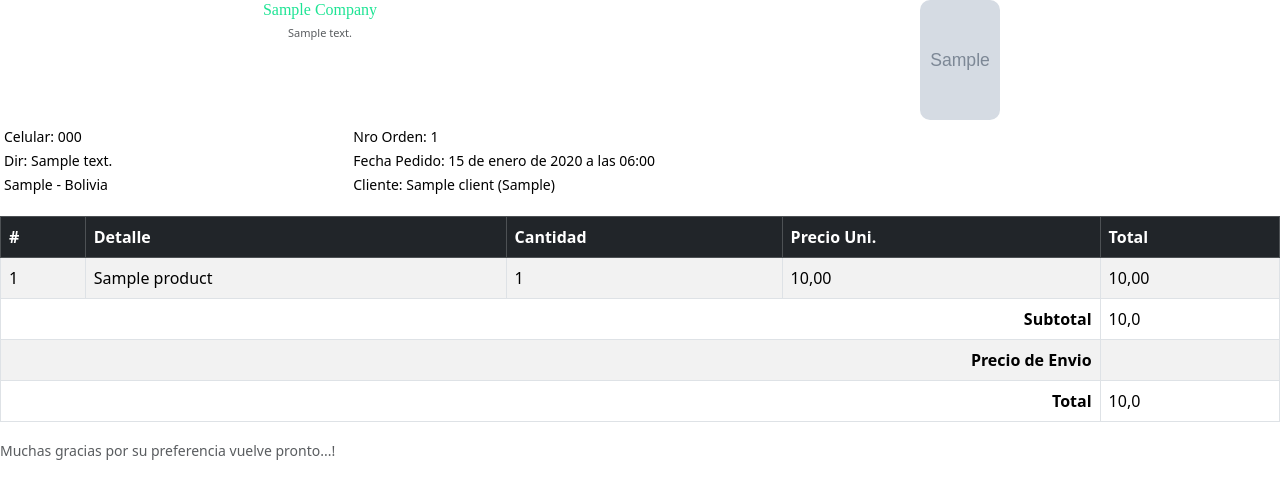
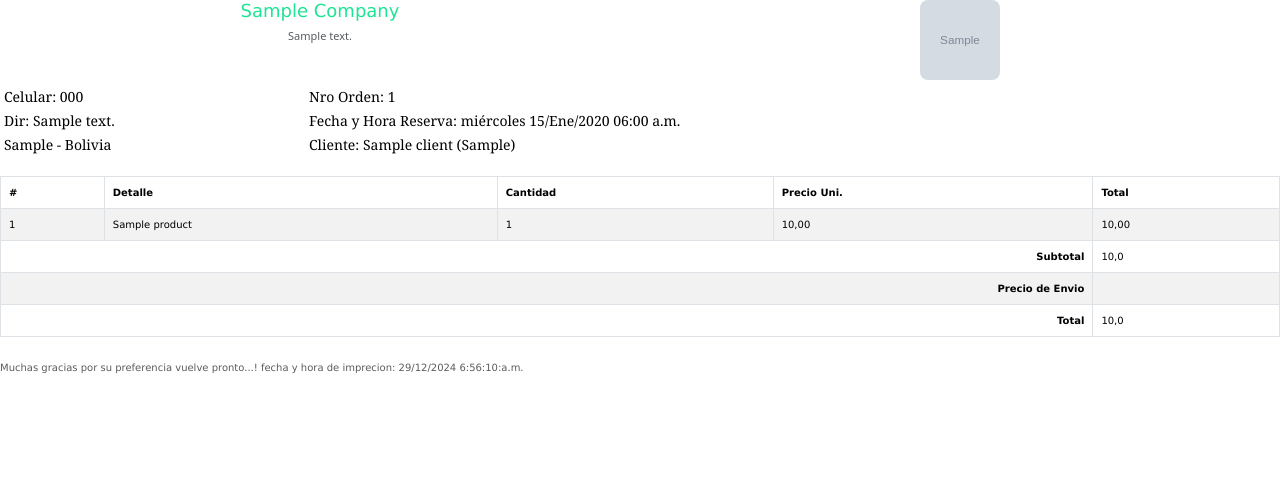
Before and after one commit to juanjavierl/ventas, a Django app: template app/tiendas/templates/reportes/report_order_pdf.html in a window 1280 px wide. Shown: the top 499 px of the page. Run offline with Django 5.2, Linux system fonts and the light colour scheme; the template is opened without the code that fills it: values that come from a table or form of the project are taken from there, others are empty; tables that the repository leaves empty hold one stand-in row (values such as "Sample post"); grey boxes marked "Sample" are stand-in pictures.

Commit message:
arreglo reporte pdf

```diff
--- a/app/tiendas/templates/reportes/report_order_pdf.html
+++ b/app/tiendas/templates/reportes/report_order_pdf.html
@@ -10,19 +10,23 @@
     <style>
         table {
             margin: 0;
+            font-family: Verdana, Geneva, Tahoma, sans-serif;
 
         }
         .titulo_company{
                 color: #1ee494;
-                font-family: Pacifico;
-                font-size: 12pt;
+                font-family: Verdana, Geneva, Tahoma, sans-serif;
+                font-size: 18px;
                 margin: 0;
                 text-align: center;
         }
         .img_logo{
             width: 80px;
-            height: 120px;
-            border-radius: 10px;
+            height: 80px;
+            border-radius: 8px;
+        }
+        .detalles_p{
+            font-size: 10px;
         }
 
     </style>
@@ -39,13 +43,13 @@
             <small class="text-muted" style="font-size: 11px;">{{company.description|default:' '}}</small>
           </div>
           <div class="col">
-            <img src="/media/{{company.image}}" alt="" class="img-fluid img_logo">
+            <img src="http://127.0.0.1:8000/media/{{company.image}}" alt="" class="img-fluid img_logo">
           </div>
         </div>
       </div>
 
-    <table class="table table-borderless invoice-summary table-sm table-responsive  g-0">
-        <tbody>
+    <table class="table table-borderless table-sm table-responsive  g-0">
+        <tbody style="font-size: 16px; font-family: Georgia, 'Times New Roman', Times, serif;">
             <tr>
                 <td colspan="2">
                     <small>Celular:  {{company.mobile}}</small><br>
@@ -54,15 +58,15 @@
                 </td>
                 <td colspan="3">
                     <small>Nro Orden: {{orden.id}}</small><br>
-                    <small>Fecha Pedido: {{orden.creation_date}}</small><br>
+                    <small>Fecha y Hora Reserva: {{orden.creation_date|date:"l d/M/Y H:i a"}}</small><br>
                     <small>Cliente: {{orden.client}}</small>
                 </td>
             </tr>
         </tbody>
     </table>
-    <table class="table table-striped table-bordered">
-        <thead class="table-dark">
-            <tr>
+    <table class="table table-striped table-bordered detalles_p">
+        <thead class="table-default">
+            <tr id="encabezados">
                 <th>#</th>
                 <th>Detalle</th>
                 <th>Cantidad</th>
@@ -98,7 +102,11 @@
 
         </tbody>
     </table>
-    <small class="text-center text-muted">Muchas gracias por su preferencia vuelve pronto...!</small>
+    <small class="text-center text-muted" style="font-size: 10px; font-family: Verdana, Geneva, Tahoma, sans-serif;">
+        Muchas gracias por su preferencia vuelve pronto...!
+        fecha y hora de imprecion: {% now "d/m/Y G:i:s:a" %}
+    </small>
+
     {% else %}
     <p class="text-center text-danger">EL REGISTRO NO EXISTE</p>
     {% endif %}
```
